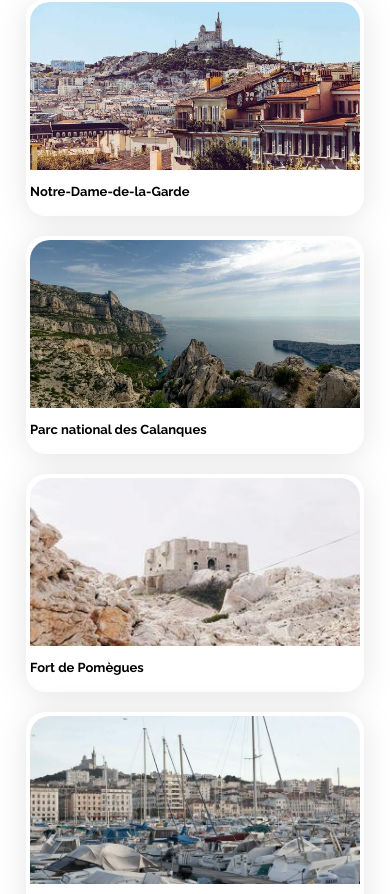
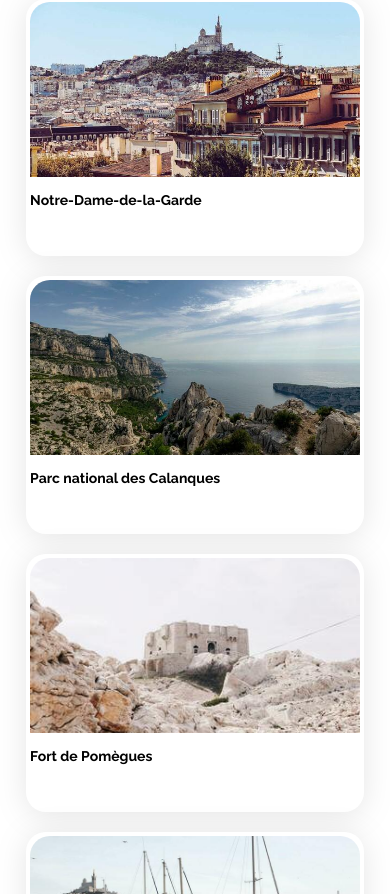
Before and after one commit to zouhrihamid/SecondProject, a plain HTML site: page index.html in a window 390 px wide. Shown: the part 2725-3619 px from the top of the page. Drawn offline with Linux system fonts and the light colour scheme.

Commit message:
regular1

```diff
--- a/css/activity.css
+++ b/css/activity.css
@@ -10,6 +10,7 @@ margin-bottom: 5%;
 }
 
 .card3 {
+
     display: flex;
     flex-direction: column;
     width: 100%;
--- a/css/style.css
+++ b/css/style.css
@@ -232,24 +232,23 @@ font-size: 14px;
 
      .Activités{
         width: 100%;
+    }
 
-    }
     .Activité-cards{
         display: flex;
         flex-direction: row;
 
     }
     .Activité-cards .card-title {
-        font-size: 13px;
+        font-size: 14px;
     }
     .card3{
        width: 100%;
-        height: 210px;
+        height: 250px;
 
     }
     .Activités img{
-
-         height: 80%;
+           height: 70%;
     }
     .footer h3{
         font-size: 12px;
@@ -407,16 +406,16 @@ section.populaires{
     display: flex;
     flex-direction: column;
 }
-
-.card3{
-height: 25;
-width: 85%;
-
+.Activités h3{
+    font-size: 16px ;
 }
 
+.card3 {
+width: 85%;
+}
+
+
 .Activités img{
-    max-width: auto;
-    max-height:auto;
     border-top-left-radius: 20px;
     border-top-right-radius: 20px;
     }
@@ -434,7 +433,7 @@ width: 85%;
 
 }
 .box p h3{
-    font-size: 16px;
+    font-size: 18px;
     font-weight: 400;
     line-height: 18.78px;
 }
```
Also changed, not shown: index.html (+4 -4 lines).
